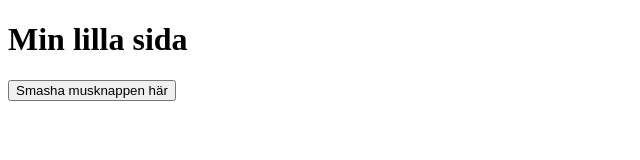
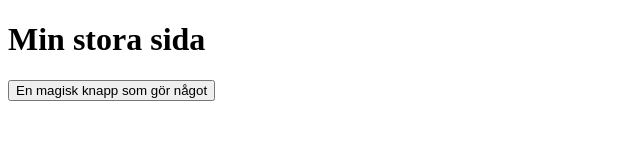
Before and after one commit to mollsar/lektion6par, a plain HTML site: page index.html in a window 1280 px wide. Shown: the whole page, without its empty margins (0-640 px from the left). Drawn offline with Linux system fonts and the light colour scheme.

Commit message:
Feature D: Changes to title, H1, button text and textContent

```diff
--- a/index.html
+++ b/index.html
@@ -3,16 +3,16 @@
 
 <head>
 	<meta charset="UTF-8">
-	<title>En liten gris har bott här</title>
+	<title>En liten katt har bott här</title>
 </head>
 
 <body>
-  <h1>Min lilla sida</h1>
-  <button onclick="hej()">Smasha musknappen här</button>
+  <h1>Min stora sida</h1>
+  <button onclick="hej()">En magisk knapp som gör något</button>
   <p id="output"></p>
   <script>
     function hej() {
-      document.getElementById("output").textContent = "Hallå där din lilla groda " + new Date().toLocaleTimeString();
+      document.getElementById("output").textContent = "Hallå där ditt lilla grodmonster " + new Date().toLocaleTimeString();
     }
   </script>
 </body>
```
